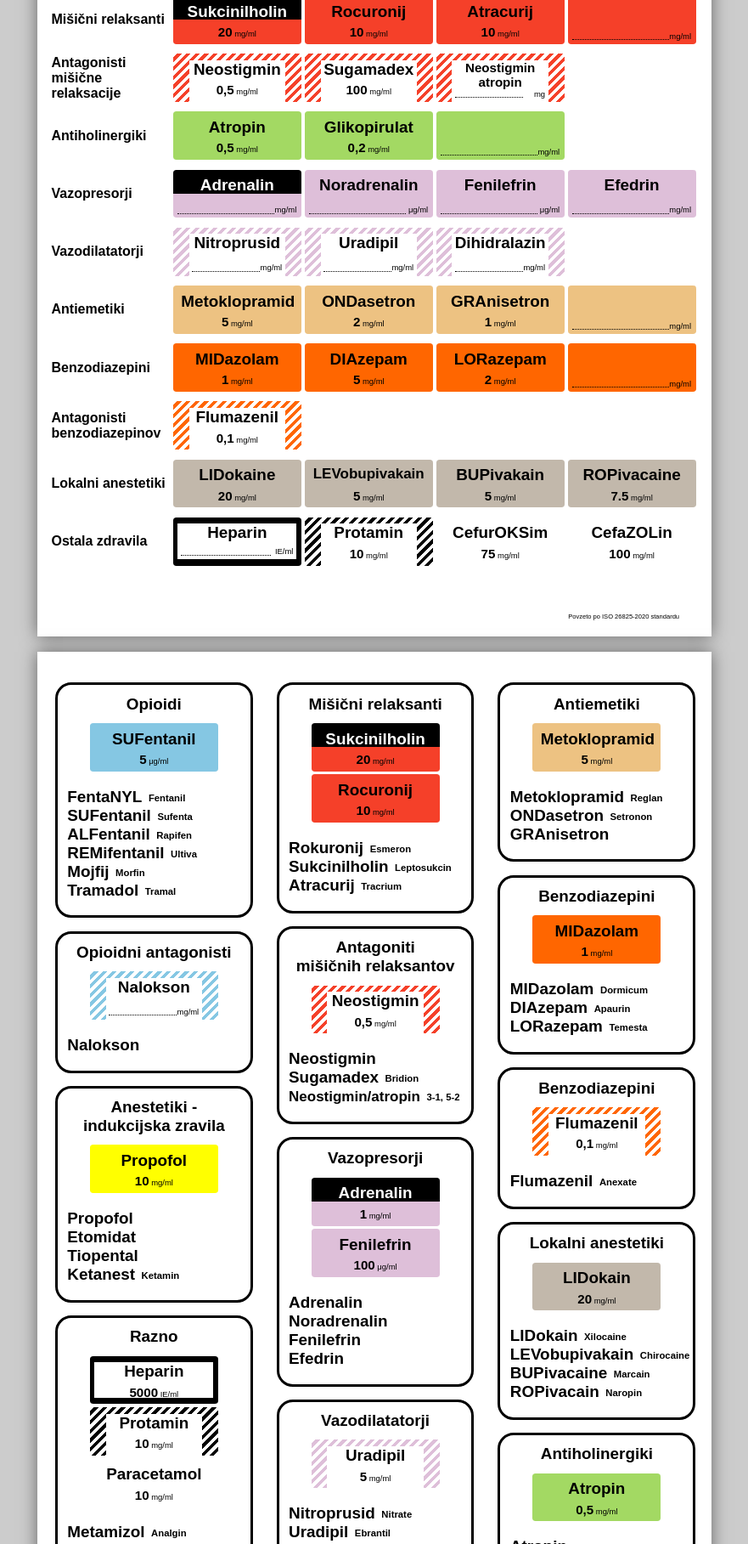
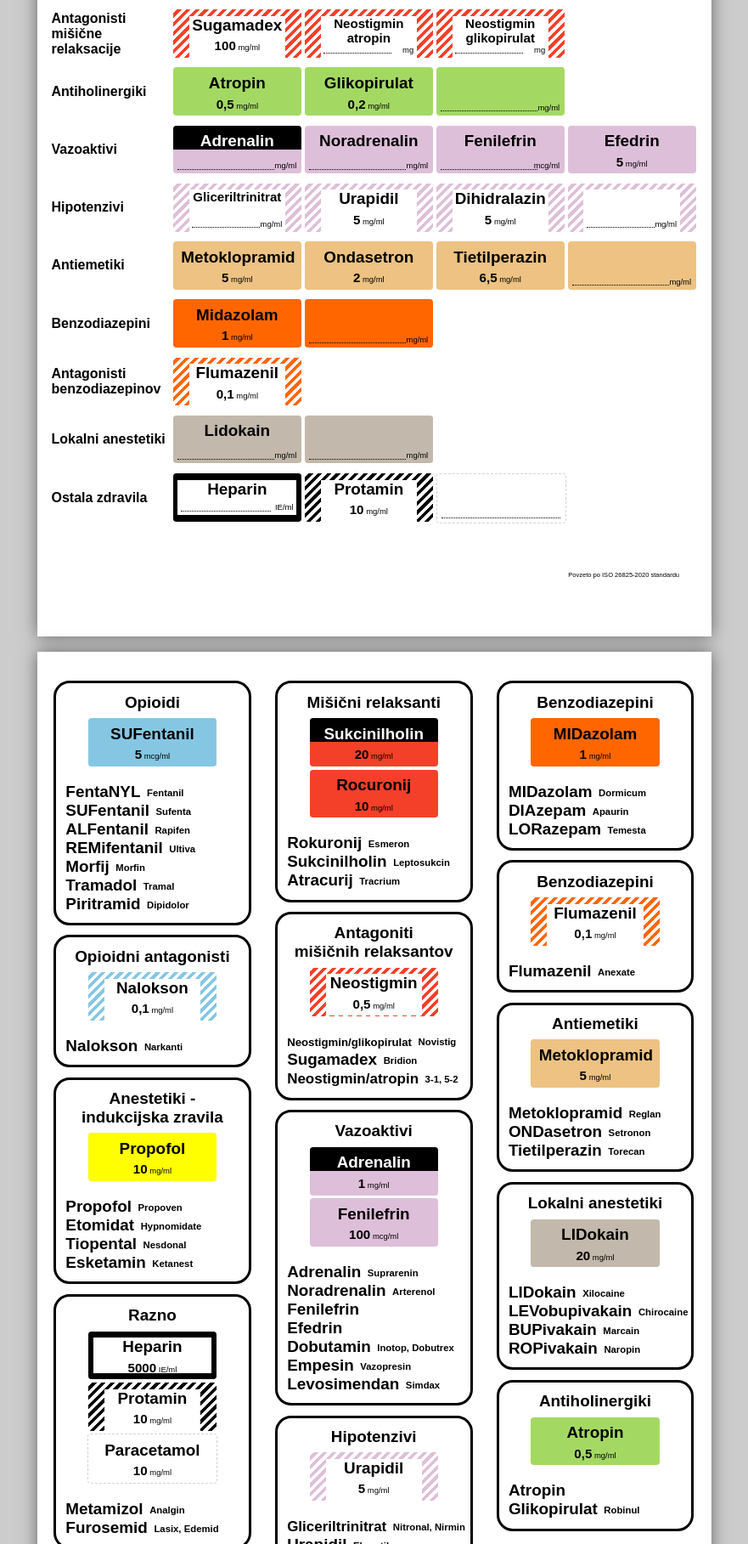
Before and after one commit to domenkogler/ISO-26825-2020, a plain HTML site: page index.html in a window 1280 px wide. Shown: the part 382-2199 px from the top of the page at 85% size, without its empty margins (199-1080 px from the left). Drawn offline with Linux system fonts and the light colour scheme.

Commit message:
changes after presentation

```diff
--- a/index.html
+++ b/index.html
@@ -1,15 +1,15 @@
 <html lang="sl">
 
 <head>
-    <title>Barvno kodiranje intravenoznih zdravil</title>
+    <title>Barvno kodiranje zdravil</title>
     <link rel="stylesheet" href="style.css">
 </head>
 
 <body>
     <page size="A4">
-        <h2 class="title">Barvno kodiranje intravenoznih zdravil</h2>
+        <h2 class="title">Barvno kodiranje zdravil</h2>
         <table style="padding:3mm;">
-            <thead>
+            <!-- <thead>
                 <tr>
                     <th class="drug-class">
                         <h2>Skupina</h2>
@@ -18,7 +18,7 @@
                         <h2>Predstavniki</h2>
                     </th>
                 </tr>
-            </thead>
+            </thead> -->
             <tbody>
                 <tr>
                     <td>
@@ -30,14 +30,14 @@
                                 <div class="drug">FentaNYL</div>
                                 <div class="concentration">
                                     <span class="dose">50</span>
-                                    <span class="units">&mu;g/ml</span>
+                                    <span class="units">mcg/ml</span>
                                 </div>
                             </div>
                             <div class="label">
                                 <div class="drug">SUFentanil</div>
                                 <div class="concentration">
                                     <span class="dose">5</span>
-                                    <span class="units">&mu;g/ml</span>
+                                    <span class="units">mcg/ml</span>
                                 </div>
                             </div>
                             <div class="label">
@@ -50,7 +50,7 @@
                             <div class="label">
                                 <div class="drug"></div>
                                 <div class="dotline"></div>
-                                <div class="units">&mu;g/ml</div>
+                                <div class="units">mg/ml</div>
                             </div>
                         </div>
                     </td>
@@ -97,7 +97,7 @@
                                 </div>
                             </div>
                             <div class="label">
-                                <div class="drug">Ketanest</div>
+                                <div class="drug">Esketamin</div>
                                 <div class="dotline"></div>
                                 <div class="units">mg/ml</div>
                             </div>
@@ -118,14 +118,14 @@
                                 </div>
                             </div>
                             <div class="label">
-                                <div class="drug">Rocuronij</div>
+                                <div class="drug">Rokuronij</div>
                                 <div class="concentration">
                                     <span class="dose">10</span>
                                     <span class="units">mg/ml</span>
                                 </div>
                             </div>
                             <div class="label">
-                                <div class="drug">Atracurij</div>
+                                <div class="drug">Atrakurij</div>
                                 <div class="concentration">
                                     <span class="dose">10</span>
                                     <span class="units">mg/ml</span>
@@ -145,13 +145,7 @@
                     </td>
                     <td class="relaxants antagonists">
                         <div class="flex">
-                            <div class="label">
-                                <div class="drug">Neostigmin</div>
-                                <div class="concentration">
-                                    <span class="dose">0,5</span>
-                                    <span class="units">mg/ml</span>
-                                </div>
-                            </div>
+
                             <div class="label">
                                 <div class="drug">Sugamadex</div>
                                 <div class="concentration">
@@ -161,6 +155,11 @@
                             </div>
                             <div class="label">
                                 <div class="drug" style="font-size: 4mm;">Neostigmin <span class="">atropin</span></div>
+                                <div class="dotline"></div>
+                                <div class="units">mg</div>
+                            </div>
+                            <div class="label">
+                                <div class="drug" style="font-size: 4mm;">Neostigmin <span class="">glikopirulat</span></div>
                                 <div class="dotline"></div>
                                 <div class="units">mg</div>
                             </div>
@@ -197,7 +196,7 @@
                 </tr>
                 <tr>
                     <td>
-                        <h4>Vazopresorji</h4>
+                        <h4>Vazoaktivi</h4>
                     </td>
                     <td class="vasopresors">
                         <div class="flex">
@@ -209,39 +208,50 @@
                             <div class="label">
                                 <div class="drug">Noradrenalin</div>
                                 <div class="dotline"></div>
-                                <div class="units">&mu;g/ml</div>
+                                <div class="units">mg/ml</div>
                             </div>
                             <div class="label">
                                 <div class="drug">Fenilefrin</div>
                                 <div class="dotline"></div>
-                                <div class="units">&mu;g/ml</div>
+                                <div class="units">mcg/ml</div>
                             </div>
                             <div class="label">
                                 <div class="drug">Efedrin</div>
-                                <div class="dotline"></div>
-                                <div class="units">mg/ml</div>
+                                <div class="concentration">
+                                    <span class="dose">5</span>
+                                    <span class="units">mg/ml</span>
+                                </div>
                             </div>
                         </div>
                     </td>
                 </tr>
                 <tr>
                     <td>
-                        <h4>Vazodilatatorji</h4>
+                        <h4>Hipotenzivi</h4>
                     </td>
                     <td class="vasopresors antagonists">
                         <div class="flex">
                             <div class="label">
-                                <div class="drug">Nitroprusid</div>
+                                <div class="drug" style="font-size: 4mm;">Gliceriltrinitrat</div>
                                 <div class="dotline"></div>
                                 <div class="units">mg/ml</div>
                             </div>
                             <div class="label">
-                                <div class="drug">Uradipil</div>
-                                <div class="dotline"></div>
-                                <div class="units">mg/ml</div>
+                                <div class="drug">Urapidil</div>
+                                <div class="concentration">
+                                    <span class="dose">5</span>
+                                    <span class="units">mg/ml</span>
+                                </div>
                             </div>
                             <div class="label">
                                 <div class="drug">Dihidralazin</div>
+                                <div class="concentration">
+                                    <span class="dose">5</span>
+                                    <span class="units">mg/ml</span>
+                                </div>
+                            </div>
+                            <div class="label">
+                                <div class="drug"></div>
                                 <div class="dotline"></div>
                                 <div class="units">mg/ml</div>
                             </div>
@@ -262,16 +272,16 @@
                                 </div>
                             </div>
                             <div class="label">
-                                <div class="drug">ONDasetron</div>
+                                <div class="drug">Ondasetron</div>
                                 <div class="concentration">
                                     <span class="dose">2</span>
                                     <span class="units">mg/ml</span>
                                 </div>
                             </div>
                             <div class="label">
-                                <div class="drug">GRAnisetron</div>
+                                <div class="drug">Tietilperazin</div>
                                 <div class="concentration">
-                                    <span class="dose">1</span>
+                                    <span class="dose">6,5</span>
                                     <span class="units">mg/ml</span>
                                 </div>
                             </div>
@@ -290,23 +300,9 @@
                     <td class="benzodiazepines">
                         <div class="flex">
                             <div class="label">
-                                <div class="drug">MIDazolam</div>
+                                <div class="drug">Midazolam</div>
                                 <div class="concentration">
                                     <span class="dose">1</span>
-                                    <span class="units">mg/ml</span>
-                                </div>
-                            </div>
-                            <div class="label">
-                                <div class="drug">DIAzepam</div>
-                                <div class="concentration">
-                                    <span class="dose">5</span>
-                                    <span class="units">mg/ml</span>
-                                </div>
-                            </div>
-                            <div class="label">
-                                <div class="drug">LORazepam</div>
-                                <div class="concentration">
-                                    <span class="dose">2</span>
                                     <span class="units">mg/ml</span>
                                 </div>
                             </div>
@@ -341,32 +337,18 @@
                     <td class="local-anestetics">
                         <div class="flex">
                             <div class="label">
-                                <div class="drug">LIDokaine</div>
-                                <div class="concentration">
+                                <div class="drug">Lidokain</div>
+                                <!-- <div class="concentration">
                                     <span class="dose">20</span>
                                     <span class="units">mg/ml</span>
-                                </div>
+                                </div> -->
+                                <div class="dotline"></div>
+                                <div class="units">mg/ml</div>
                             </div>
                             <div class="label">
-                                <div class="drug" style="font-size: 4.5mm;">LEVobupivakain</div>
-                                <div class="concentration">
-                                    <span class="dose">5</span>
-                                    <span class="units">mg/ml</span>
-                                </div>
-                            </div>
-                            <div class="label">
-                                <div class="drug">BUPivakain</div>
-                                <div class="concentration">
-                                    <span class="dose">5</span>
-                                    <span class="units">mg/ml</span>
-                                </div>
-                            </div>
-                            <div class="label">
-                                <div class="drug">ROPivacaine</div>
-                                <div class="concentration">
-                                    <span class="dose">7.5</span>
-                                    <span class="units">mg/ml</span>
-                                </div>
+                                <div class="drug"></div>
+                                <div class="dotline"></div>
+                                <div class="units">mg/ml</div>
                             </div>
                         </div>
                     </td>
@@ -389,19 +371,10 @@
                                     <span class="units">mg/ml</span>
                                 </div>
                             </div>
-                            <div class="label">
-                                <div class="drug">CefurOKSim</div>
-                                <div class="concentration">
-                                    <span class="dose">75</span>
-                                    <span class="units">mg/ml</span>
-                                </div>
-                            </div>
-                            <div class="label">
-                                <div class="drug">CefaZOLin</div>
-                                <div class="concentration">
-                                    <span class="dose">100</span>
-                                    <span class="units">mg/ml</span>
-                                </div>
+                            <div class="label" style="border: lightgray dashed 0.5px;">
+                                <div class="drug"></div>
+                                <div class="dotline" style="width: 37mm;"></div>
+                                <div class="units"></div>
                             </div>
                         </div>
                     </td>
@@ -420,7 +393,7 @@
                     <div class="drug">SUFentanil</div>
                     <div class="concentration">
                         <span class="dose">5</span>
-                        <span class="units">&mu;g/ml</span>
+                        <span class="units">mcg/ml</span>
                     </div>
                 </div>
                 <ul>
@@ -428,8 +401,9 @@
                     <li>SUFentanil<span class="brand-name">Sufenta</span></li>
                     <li>ALFentanil<span class="brand-name">Rapifen</span></li>
                     <li>REMifentanil<span class="brand-name">Ultiva</span></li>
-                    <li>Mojfij<span class="brand-name">Morfin</span></li>
+                    <li>Morfij<span class="brand-name">Morfin</span></li>
                     <li>Tramadol<span class="brand-name">Tramal</span></li>
+                    <li>Piritramid<span class="brand-name">Dipidolor</span></li>
                 </ul>
             </div>
 
@@ -437,11 +411,13 @@
                 <h4>Opioidni antagonisti</h4>
                 <div class="label antagonist">
                     <div class="drug">Nalokson</div>
-                    <div class="dotline"></div>
-                    <div class="units">mg/ml</div>
+                    <div class="concentration">
+                        <span class="dose">0,1</span>
+                        <span class="units">mg/ml</span>
+                    </div>
                 </div>
                 <ul>
-                    <li>Nalokson</li>
+                    <li>Nalokson<span class="brand-name">Narkanti</span></li>
                 </ul>
             </div>
 
@@ -455,10 +431,10 @@
                     </div>
                 </div>
                 <ul>
-                    <li>Propofol</li>
-                    <li>Etomidat</li>
-                    <li>Tiopental</li>
-                    <li>Ketanest<span class="brand-name">Ketamin</span></li>
+                    <li>Propofol<span class="brand-name">Propoven</span></li>
+                    <li>Etomidat<span class="brand-name">Hypnomidate</span></li>
+                    <li>Tiopental<span class="brand-name">Nesdonal</span></li>
+                    <li>Esketamin<span class="brand-name">Ketanest</span></li>
                 </ul>
             </div>
 
@@ -478,7 +454,7 @@
                         <span class="units">mg/ml</span>
                     </div>
                 </div>
-                <div class="label">
+                <div class="label" style="border: lightgray dashed 0.5px;">
                     <div class="drug">Paracetamol</div>
                     <div class="concentration">
                         <span class="dose">10</span>
@@ -525,14 +501,14 @@
                     </div>
                 </div>
                 <ul>
-                    <li>Neostigmin<span class="brand-name"></span></li>
+                    <li><span style="font-size: 3.5mm;">Neostigmin/glikopirulat</span><span class="brand-name">Novistig</span></li>
                     <li>Sugamadex<span class="brand-name">Bridion</span></li>
                     <li><span style="font-size: 4.5mm;">Neostigmin/atropin</span><span class="brand-name">3-1, 5-2</span></li>
                 </ul>
             </div>
 
             <div class="drug-group vasopresors">
-                <h4>Vazopresorji</h4>
+                <h4>Vazoaktivi</h4>
                 <div class="label danger">
                     <div class="drug">Adrenalin</div>
                     <div class="concentration">
@@ -544,46 +520,33 @@
                     <div class="drug">Fenilefrin</div>
                     <div class="concentration">
                         <span class="dose">100</span>
-                        <span class="units">&mu;g/ml</span>
+                        <span class="units">mcg/ml</span>
                     </div>
                 </div>
                 <ul>
-                    <li>Adrenalin<span class="brand-name"></span></li>
-                    <li>Noradrenalin<span class="brand-name"></span></li>
+                    <li>Adrenalin<span class="brand-name">Suprarenin</span></li>
+                    <li>Noradrenalin<span class="brand-name">Arterenol</span></li>
                     <li>Fenilefrin<span class="brand-name"></span></li>
                     <li>Efedrin<span class="brand-name"></span></li>
+                    <li>Dobutamin<span class="brand-name">Inotop, Dobutrex</span></li>
+                    <li>Empesin<span class="brand-name">Vazopresin</span></li>
+                    <li>Levosimendan<span class="brand-name">Simdax</span></li>
                 </ul>
             </div>
 
             <div class="drug-group vasopresors antagonists">
-                <h4>Vazodilatatorji</h4>
+                <h4>Hipotenzivi</h4>
                 <div class="label">
-                    <div class="drug">Uradipil</div>
+                    <div class="drug">Urapidil</div>
                     <div class="concentration">
                         <span class="dose">5</span>
                         <span class="units">mg/ml</span>
                     </div>
                 </div>
                 <ul>
-                    <li>Nitroprusid<span class="brand-name">Nitrate</span></li>
-                    <li>Uradipil<span class="brand-name">Ebrantil</span></li>
+                    <li><span style="font-size: 4.5mm;">Gliceriltrinitrat</span><span class="brand-name">Nitronal, Nirmin</span></li>
+                    <li>Urapidil<span class="brand-name">Ebrantil</span></li>
                     <li>Dihidralazin<span class="brand-name">Nepresol</span></li>
-                </ul>
-            </div>
-
-            <div class="drug-group antiemetics">
-                <h4>Antiemetiki</h4>
-                <div class="label">
-                    <div class="drug">Metoklopramid</div>
-                    <div class="concentration">
-                        <span class="dose">5</span>
-                        <span class="units">mg/ml</span>
-                    </div>
-                </div>
-                <ul>
-                    <li>Metoklopramid<span class="brand-name">Reglan</span></li>
-                    <li>ONDasetron<span class="brand-name">Setronon</span></li>
-                    <li>GRAnisetron<span class="brand-name"></span></li>
                 </ul>
             </div>
 
@@ -617,6 +580,23 @@
                 </ul>
             </div>
 
+
+            <div class="drug-group antiemetics">
+                <h4>Antiemetiki</h4>
+                <div class="label">
+                    <div class="drug">Metoklopramid</div>
+                    <div class="concentration">
+                        <span class="dose">5</span>
+                        <span class="units">mg/ml</span>
+                    </div>
+                </div>
+                <ul>
+                    <li>Metoklopramid<span class="brand-name">Reglan</span></li>
+                    <li>ONDasetron<span class="brand-name">Setronon</span></li>
+                    <li>Tietilperazin<span class="brand-name">Torecan</span></li>
+                </ul>
+            </div>
+
             <div class="drug-group local-anestetics">
                 <h4>Lokalni anestetiki</h4>
                 <div class="label">
@@ -629,8 +609,8 @@
                 <ul>
                     <li>LIDokain<span class="brand-name">Xilocaine</span></li>
                     <li>LEVobupivakain<span class="brand-name">Chirocaine</span></li>
-                    <li>BUPivacaine<span class="brand-name">Marcain</span></li>
-                    <li>ROPivacain<span class="brand-name">Naropin</span></li>
+                    <li>BUPivakain<span class="brand-name">Marcain</span></li>
+                    <li>ROPivakain<span class="brand-name">Naropin</span></li>
                 </ul>
             </div>
 
--- a/style.css
+++ b/style.css
@@ -75,7 +75,7 @@ td h4{
 
 .drug-group {
     width: 6cm;
-    margin: 0.15cm;
+    margin: 1mm;
     border-style: solid;
     border-radius: 5mm;
 }
@@ -87,14 +87,15 @@ td h4{
 
 .drug-group h4 {
     text-align: center;
-    margin-block-start: 0.3cm;
-    margin-block-end: 0.3cm;
+    margin-block-start: 3mm;
+    margin-block-end: 2mm;
 }
 
 .drug-group ul {
     list-style-type: none;
     font-weight: bold;
     padding-inline-start: 3mm;
+    margin-bottom: 3mm;
 }
 
 /*
```
Also changed, not shown: 4 other files.
